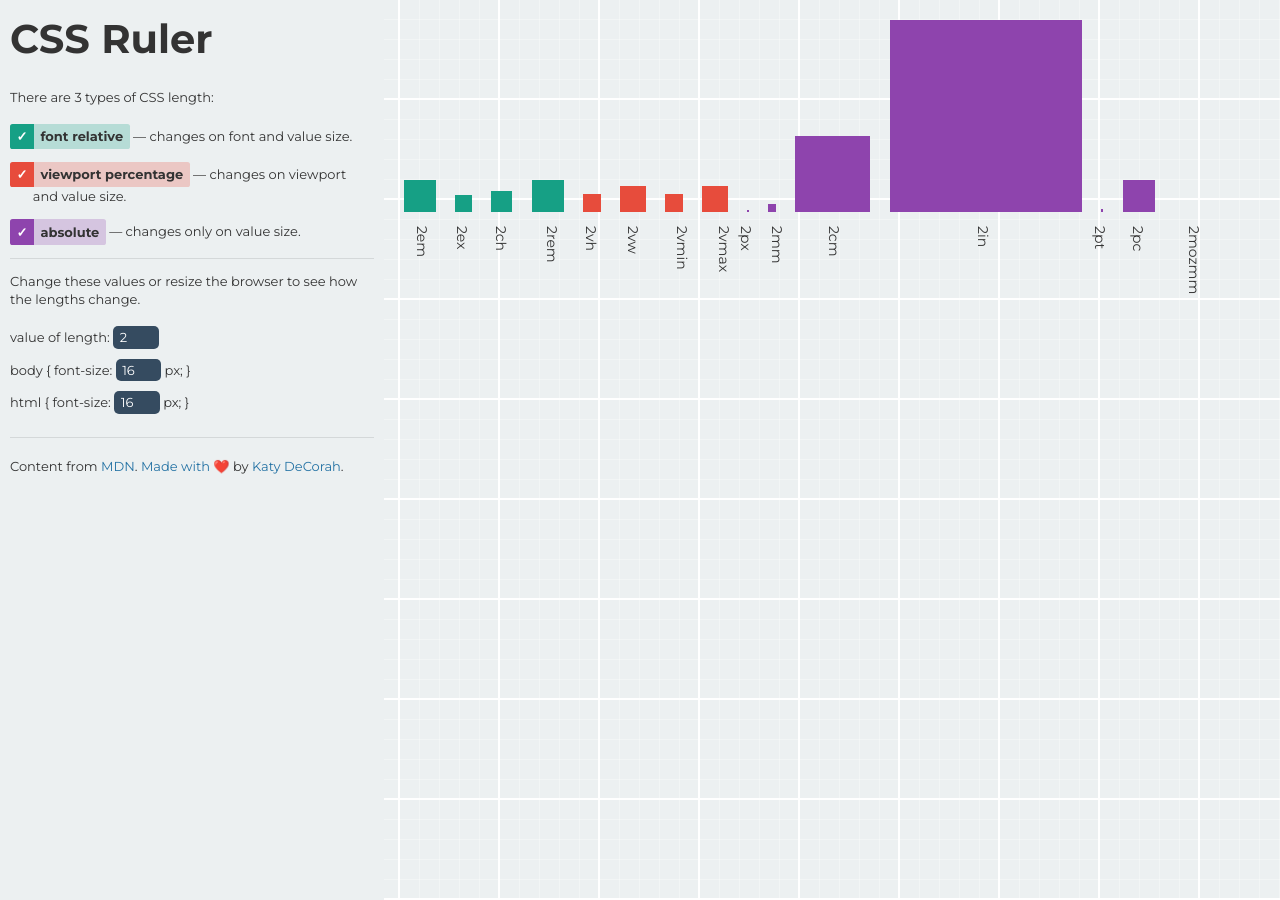
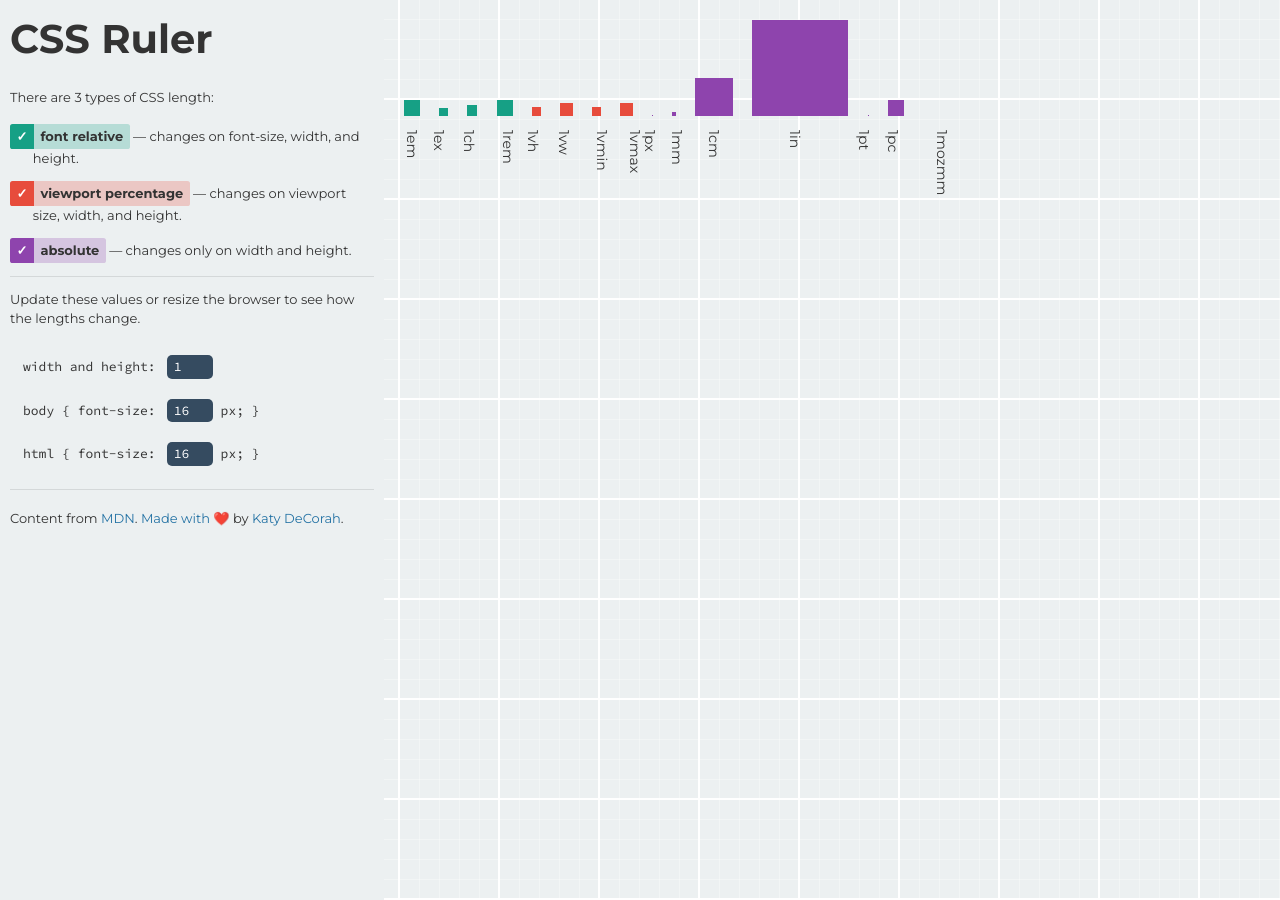
Before and after one commit to katydecorah/css-ruler, a Jekyll site: the page built from index.html, in a window 1280 px wide. Built offline with Jekyll 4.4.1, drawn with Linux system fonts in a browser that asks for light colours; nearby versions of some CDN libraries; emoji names are drawn with the system emoji font.

Commit message:
adjusts copy and input styles

```diff
--- a/_data/keys.yml
+++ b/_data/keys.yml
@@ -1,6 +1,6 @@
 - type: font relative
-  about: changes on font and value size.
+  about: changes on font-size, width, and height.
 - type: viewport percentage
-  about: changes on viewport and value size.
+  about: changes on viewport size, width, and height.
 - type: absolute
-  about: changes only on value size.
+  about: changes only on width and height.
--- a/_includes/head.html
+++ b/_includes/head.html
@@ -2,17 +2,13 @@
   <meta charset="utf-8">
   <meta http-equiv="X-UA-Compatible" content="IE=edge">
   <meta name="viewport" content="width=device-width, initial-scale=1">
-
   <title>{{site.title}} &bull; {{site.description}}</title>
   <meta name="description" content="{{ site.description }}">
-
   <meta name="twitter:card" content="summary" />
   <meta name="twitter:site" content="@katydecorah" />
   <meta name="twitter:title" content="{{site.title}}" />
   <meta name="twitter:description" content="{{site.description}}" />
-
   <link rel="stylesheet" href="{{ "/css/main.css" | prepend: site.baseurl }}">
   <link rel="canonical" href="{{ page.url | replace:'index.html','' | prepend: site.baseurl | prepend: site.url }}">
-  <link href='http://fonts.googleapis.com/css?family=Montserrat:400,700' rel='stylesheet' type='text/css'>
-
+  <link href='http://fonts.googleapis.com/css?family=Montserrat:400,700|Source+Code+Pro' rel='stylesheet' type='text/css'>
 </head>
--- a/_sass/_layout.scss
+++ b/_sass/_layout.scss
@@ -17,8 +17,7 @@
   }
 }
 
-
-form {
+.form-inputs {
   position: relative;
   border-top: 1px solid rgba(black,0.1);
   border-bottom: 1px solid rgba(black,0.1);
@@ -34,17 +33,20 @@ form {
     color: white;
     border-radius: 5px;
   }
-}
-.form-control {
-  margin-bottom: 10px;
+  label {
+    min-width: 10.5em;
+    display: inline-block;
+  }
+  .form-control {
+    padding: 10px 1em;
+    font-family: 'Source Code Pro', monospace ;
+  }
 }
 
-.key {
-  display: block;
-  list-style:none;
+.form-keys {
   padding-left: 1.75em;
   margin-bottom: 1em;
-  li {
+  .key {
     position: relative;
     margin-bottom: 1em;
   }
@@ -105,10 +107,7 @@ form {
 }
 
 
-.examples {
-  padding: 20px;
-
-}
+.examples { padding: 20px; }
 
 @media(min-width: $break) {
   .examples {
--- a/index.html
+++ b/index.html
@@ -5,24 +5,24 @@ layout: default
 <section class="sidebar">
   <h1>{{site.title}}</h1>
   <p>There are 3 types of CSS length:</p>
-  <ul class="key">
-    {% for item in site.data.keys %}<li>
+  <form class="form-keys">
+    {% for item in site.data.keys %}<div class="key">
       <label class="label-{{item.type | replace:' ','-'}}">
         <input ng-model="{{item.type | replace:' ', ''}}" type="checkbox">
         <span>&#10003;</span><strong>{{item.type}}</strong></label>
         &mdash; {{ item.about }}
-    </li>{% endfor %}
-  </ul>
-  <form>
-    <p>Change these values or resize the browser to see how the lengths change.</p>
+    </div>{% endfor %}
+  </form>
+  <form class="form-inputs">
+    <p>Update these values or resize the browser to see how the lengths change.</p>
     <div class="form-control">
-      <label for="units">value of length: <input id="units" min="1" ng-model="unit" type="number"></label>
+      <label for="units">width and height:</label> <input id="units" min="1" ng-model="unit" type="number">
     </div>
     <div class="form-control">
-      <label for="bodySize">body { font-size: <input id="bodySize" min="0" ng-model="bodySize" type="number"> px; }</label>
+      <label for="bodySize">body { font-size:</label> <input id="bodySize" min="0" ng-model="bodySize" type="number"> px; }
     </div>
     <div class="form-control">
-      <label for="htmlSize">html { font-size: <input id="htmlSize" min="0" ng-model="htmlSize" type="number"> px; }</label>
+      <label for="htmlSize">html { font-size:</label> <input id="htmlSize" min="0" ng-model="htmlSize" type="number"> px; }
     </div>
   </form>
   <p>Content from <a href="https://developer.mozilla.org/en-US/docs/Web/CSS/length">MDN</a>. <a href="https://github.com/katydecorah/css-ruler">Made with</a> :heart: by <a href="http://katydecorah.com/">Katy DeCorah</a>.</p>
--- a/js/main.js
+++ b/js/main.js
@@ -4,7 +4,7 @@ var myApp = angular.module('cssUnits', [], function ($interpolateProvider) {
 });
 
 myApp.controller('controls', ['$scope', function($scope) {
-  $scope.unit = 2;
+  $scope.unit = 1;
   $scope.bodySize = 16;
   $scope.htmlSize = 16;
   $scope.fontrelative = true;
```
